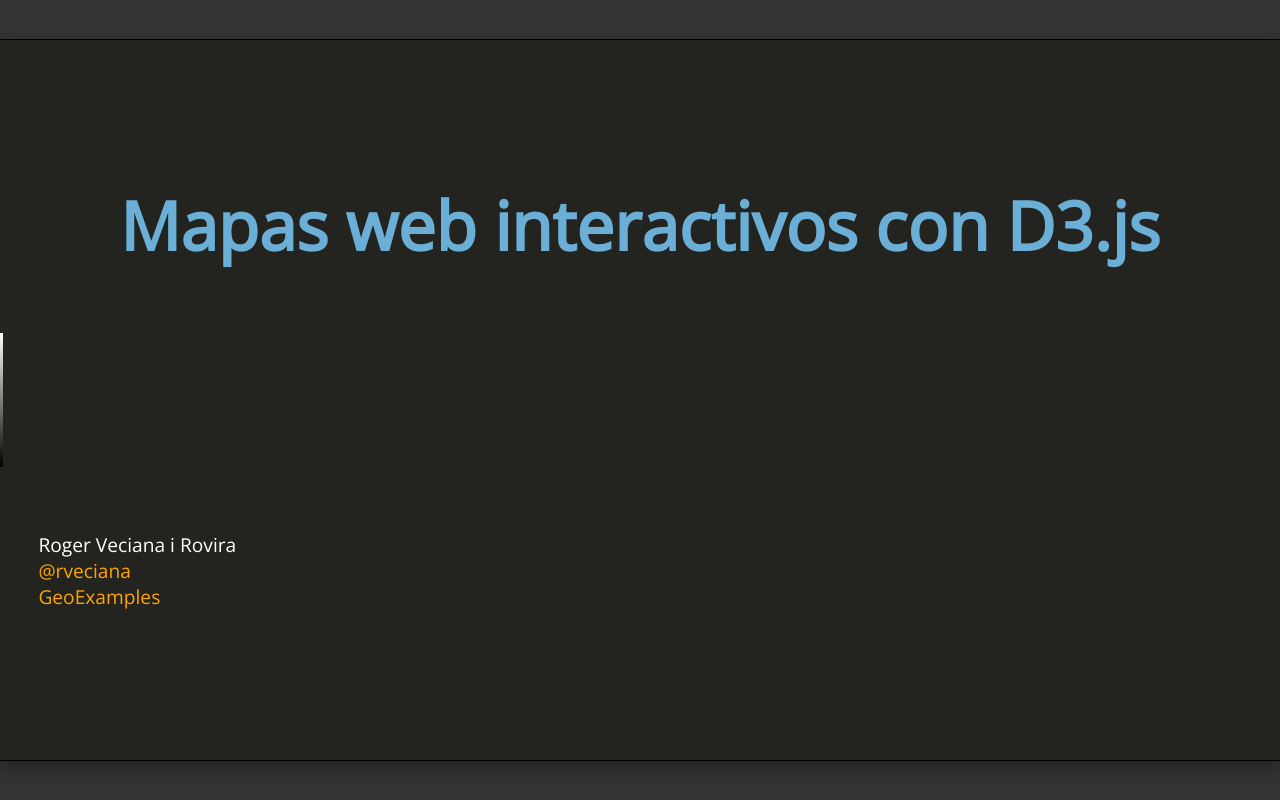
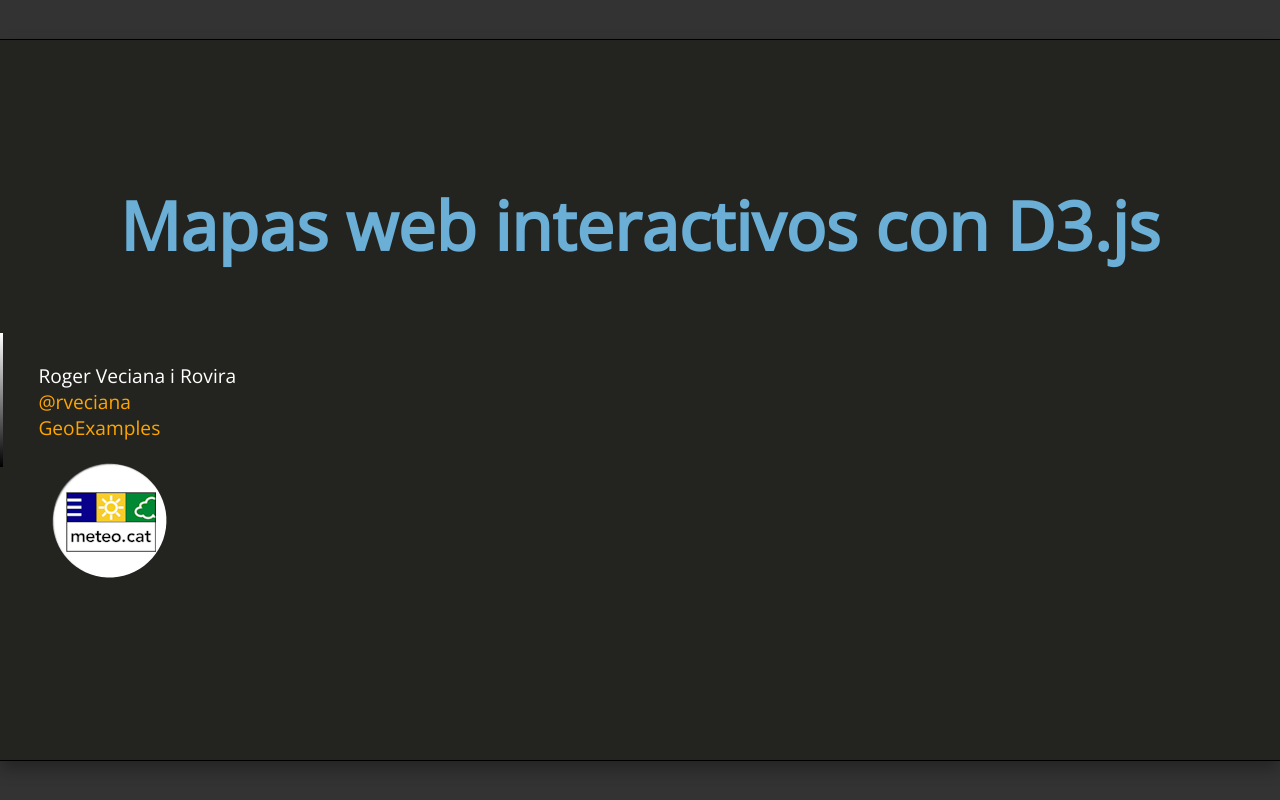
Before and after one commit to rveciana/Mapas-web-interactivos-con-D3js, a plain HTML site: page index.html in a window 1280 px wide. Shown: the top 800 px of the page. Drawn offline with nearby package versions, Linux system fonts and the light colour scheme.

Commit message:
logo added

```diff
--- a/index.html
+++ b/index.html
@@ -104,6 +104,7 @@ mark.blue {
     <div>Roger Veciana i Rovira</div>
     <div><a href="https://twitter.com/rveciana">@rveciana</a></div>
     <div><a href="http://geoexamples.blogspot.com">GeoExamples</a></div>
+    <div><a href="http://www.meteo.cat"><img src="logo.png"/></a></div>
   </div>
 </section>
 
```
Also changed, not shown: logo.png (added).
